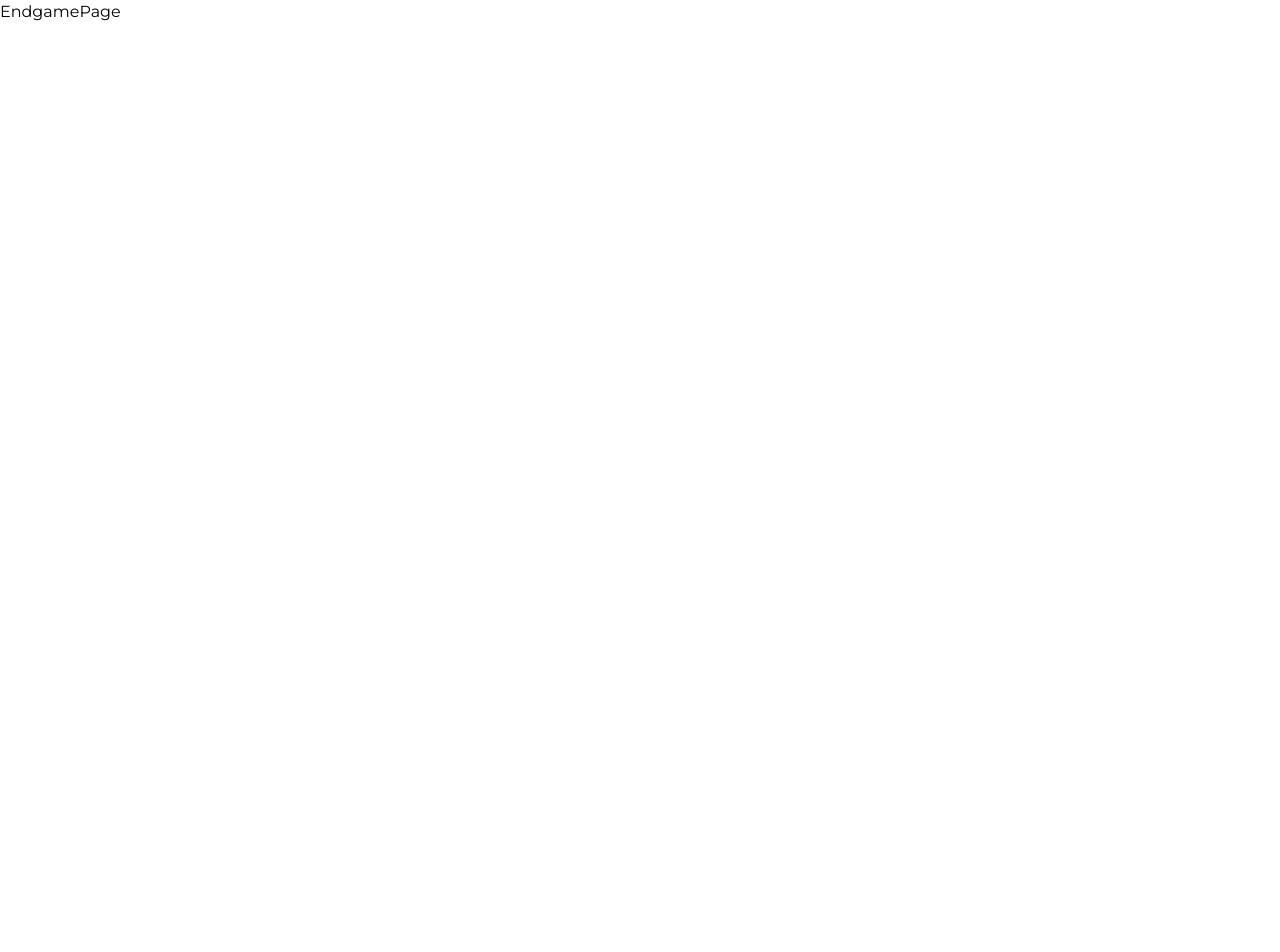
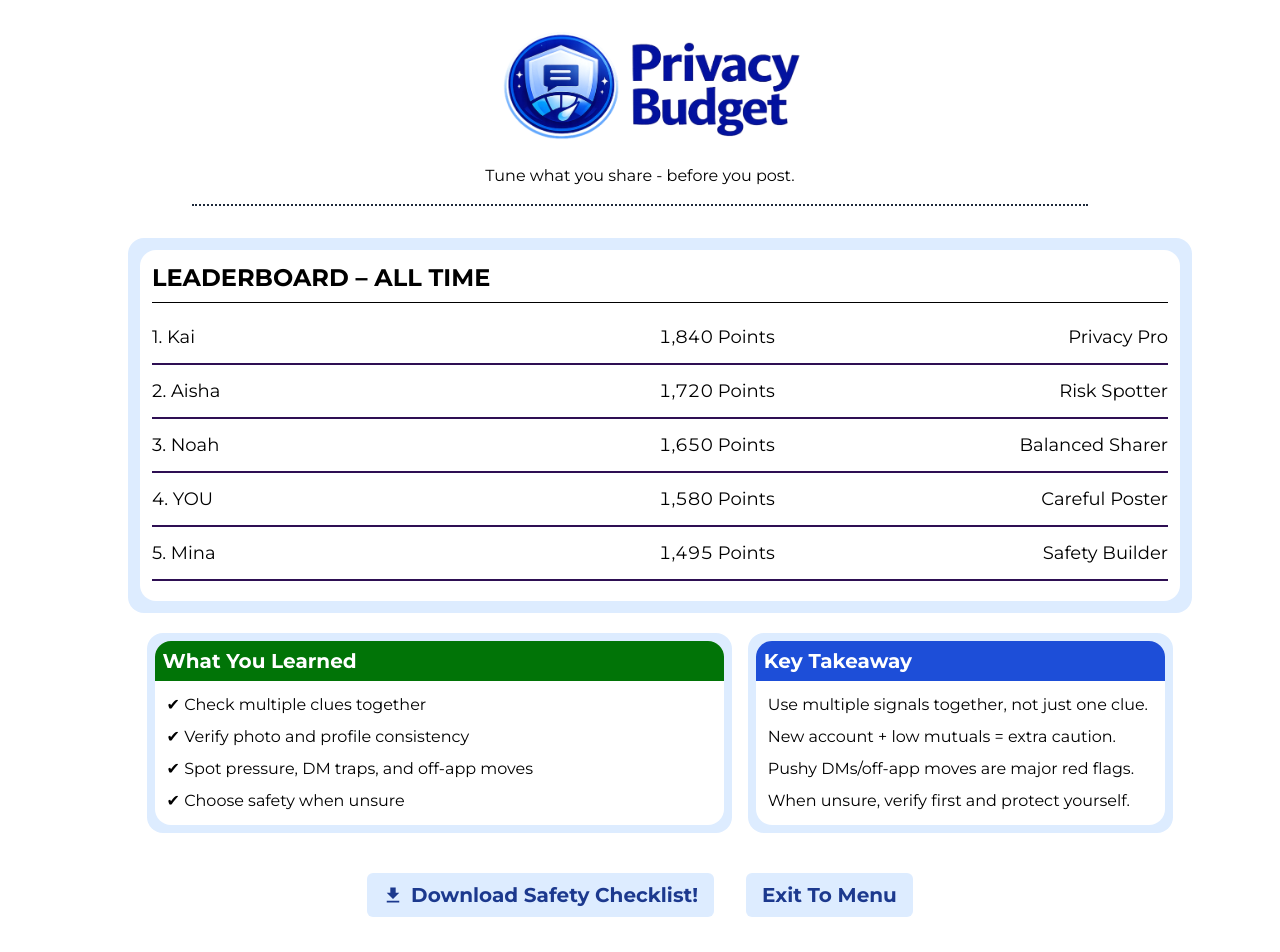
Before and after one commit to minmin1805/Privacy-Budget-Game, a React app in the folder frontend/: page /endgame in a window 1280 px wide. Shown: the top 952 px of the page. Before the commit the page ends 800 px from the top, so only its background shows below. Built offline with nearby package versions, Linux system fonts and the light colour scheme; the HTML template or start-up script is replaced by a standard one.

Commit message:
completed half of the endgamepage

```diff
--- /dev/null
+++ b/frontend/src/components/Leaderboard.jsx
@@ -0,0 +1,100 @@
+import React from 'react'
+
+const entries = [
+  { rank: 1, name: 'Kai', score: 1840, badge: 'Privacy Pro' },
+  { rank: 2, name: 'Aisha', score: 1720, badge: 'Risk Spotter' },
+  { rank: 3, name: 'Noah', score: 1650, badge: 'Balanced Sharer' },
+  { rank: 4, name: 'YOU', score: 1580, badge: 'Careful Poster' },
+  { rank: 5, name: 'Mina', score: 1495, badge: 'Safety Builder' },
+]
+
+function getDisplayTitle(item) {
+  return item.badge || 'Rising Player'
+}
+
+function Leaderboard() {
+
+
+
+  return (
+    <div className="w-full lg:flex-1 flex flex-col items-center">
+    {/* Leaderboard card */}
+    <div className="flex flex-col items-center justify-center w-full">
+      <div className="bg-[#ddecff] rounded-2xl p-3 flex flex-col items-center justify-center w-full">
+        <div className="bg-white rounded-2xl flex flex-col w-full p-3">
+          <div className="flex gap-3 items-center mb-4 border-b border-[#000000] pb-2">
+            <h1 className="text-xl sm:text-2xl font-bold">
+              LEADERBOARD – ALL TIME
+            </h1>
+          </div>
+
+          {entries.map((item) => (
+            <div
+              key={item.rank}
+              className="flex flex-col gap-2 py-1"
+            >
+              <div
+                className="grid gap-4 items-center"
+                style={{
+                  gridTemplateColumns: "1.15fr 0.7fr 1.15fr",
+                }}
+              >
+                <p className="text-base sm:text-lg">
+                  {item.rank}.{" "}
+                  {item.name == "YOU" ? "YOU" : item.name}
+                </p>
+                <p className="text-base sm:text-lg text-right tabular-nums">
+                  {item.score.toLocaleString()} Points
+                </p>
+                <p className="text-base sm:text-lg text-right">
+                  {getDisplayTitle(item)}
+                </p>
+              </div>
+              <div className="h-0.5 bg-[#2e0f53] w-full mt-1 mb-1" />
+            </div>
+          ))}
+        </div>
+      </div>
+    </div>
+
+    {/* What you learned + key takeaway row (mirrors LeaderBoard subcards) */}
+    <div className="flex flex-col md:flex-row items-center justify-center w-full mt-5 gap-3 md:gap-4 ">
+      {/* WHAT YOU LEARNED */}
+      <div className="bg-[#ddecff] rounded-2xl p-2 w-full md:w-[55%] h-auto">
+        <div className="bg-white rounded-2xl overflow-hidden w-full h-full">
+          <div className="bg-[#017407] w-full h-[40px] p-2 flex items-center">
+            <p className="text-white text-lg sm:text-xl font-bold">
+              What You Learned
+            </p>
+          </div>
+          <div className="flex flex-col p-3 gap-2 text-sm sm:text-base">
+            <p>✔ Check multiple clues together</p>
+            <p>✔ Verify photo and profile consistency</p>
+            <p>✔ Spot pressure, DM traps, and off-app moves</p>
+            <p>✔ Choose safety when unsure</p>
+          </div>
+        </div>
+      </div>
+
+      {/* KEY TAKEAWAY */}
+      <div className="bg-[#ddecff] rounded-2xl p-2 w-full md:w-[40%]">
+        <div className="bg-white rounded-2xl overflow-hidden w-full h-full">
+          <div className="bg-[#1d4ed8] w-full h-[40px] p-2 flex items-center">
+            <p className="text-white text-lg sm:text-xl font-bold">
+              Key Takeaway
+            </p>
+          </div>
+          <div className="flex flex-col gap-2 p-3 text-sm sm:text-base">
+            <p>Use multiple signals together, not just one clue.</p>
+            <p>New account + low mutuals = extra caution.</p>
+            <p>Pushy DMs/off-app moves are major red flags.</p>
+            <p>When unsure, verify first and protect yourself.</p>
+          </div>
+        </div>
+      </div>
+    </div>
+  </div>
+  )
+}
+
+export default Leaderboard
--- a/frontend/src/pages/EndgamePage.jsx
+++ b/frontend/src/pages/EndgamePage.jsx
@@ -1,9 +1,48 @@
 import React from 'react'
+import Leaderboard from '../components/Leaderboard'
+import { IoMdDownload } from 'react-icons/io'
+import logo from '../assets/Photo/EndgamePage/logo.png'
 
 export default function EndgamePage() {
   return (
-    <div>
-      <h1>EndgamePage</h1>
+    <div className="relative z-10 flex flex-col w-full items-center py-6 sm:py-8">
+    {/* Logo – same style as EndgamePage */}
+    <img
+      src={logo}
+      alt="Friend or Foe logo"
+      className="w-60 sm:w-44 lg:w-[300px] items-center ml-4 sm:ml-6 mb-4 sm:mb-6 "
+    />
+
+    <h2>Tune what you share - before you post.</h2>
+    <div className="w-[70%] border-t-2 border-dotted border-gray-800 mt-4"></div>
+
+    {/* Main content: two columns on large screens, stacked on small */}
+    <div className="flex flex-col lg:flex-row items-center justify-center w-full max-w-6xl px-4 sm:px-6 gap-6 lg:gap-10 mt-4 sm:mt-8">
+      {/* Left: score / badge card (styled like ScoreDisplay) */}
+      <div className="w-full lg:w-auto flex justify-center h-fit">
+      </div>
+
+      {/* Right: leaderboard + learnings, styled like LeaderBoard */}
+      <Leaderboard />
+
     </div>
+
+    {/* Bottom buttons – reuse style from Sextortion EndgamePage */}
+    <div className="flex flex-col sm:flex-row mt-8 sm:mt-10 gap-4 sm:gap-8 justify-center w-full px-4 sm:px-6 pb-8">
+      <button
+        type="button"
+        className="bg-[#ddecff] text-blue-900 px-4 py-2 rounded-md text-lg sm:text-xl font-bold flex items-center justify-center gap-2"
+      >
+        <IoMdDownload /> Download Safety Checklist!
+      </button>
+      <button
+        type="button"
+        className="bg-[#ddecff] text-blue-900 px-4 py-2 rounded-md text-lg sm:text-xl font-bold"
+        onClick={() => navigate("/welcome")}
+      >
+        Exit To Menu
+      </button>
+    </div>
+  </div>
   )
 }
```
Also changed, not shown: frontend/src/assets/Photo/EndgamePage/logo.png (added).
